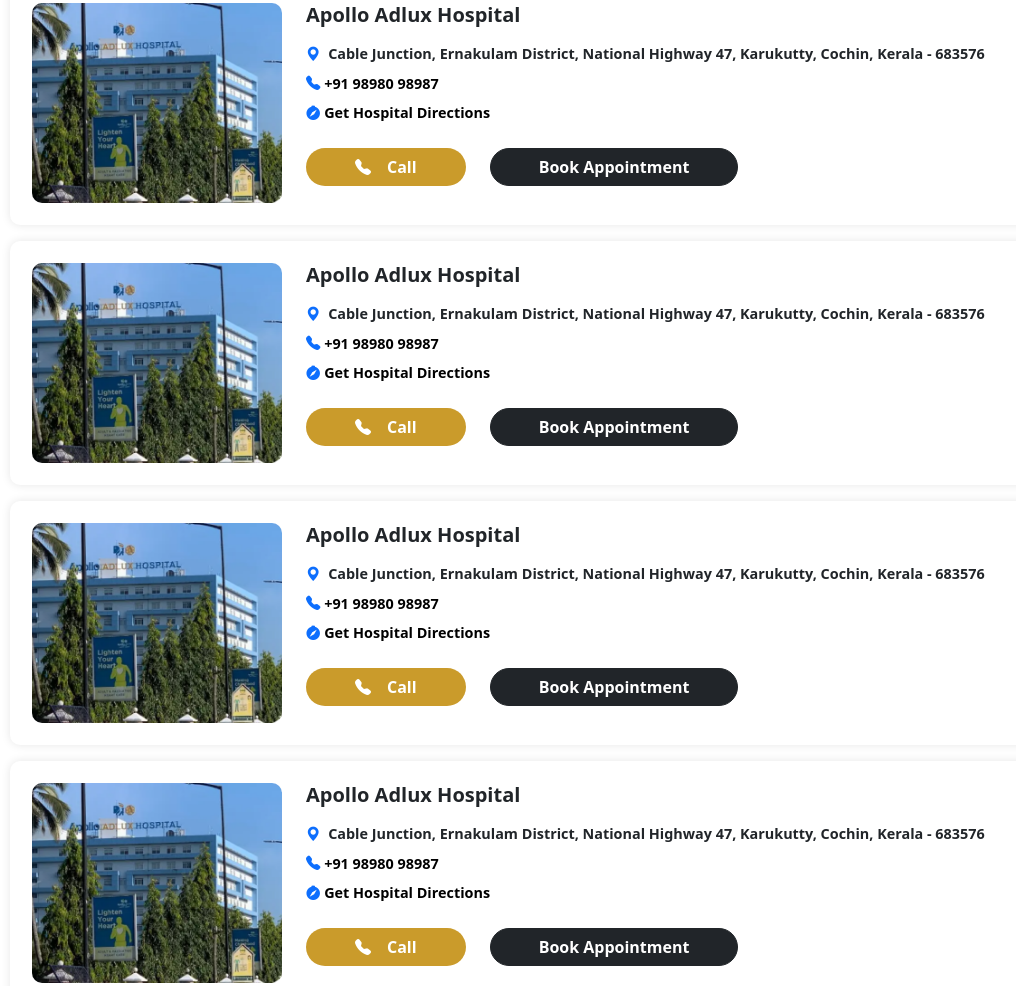
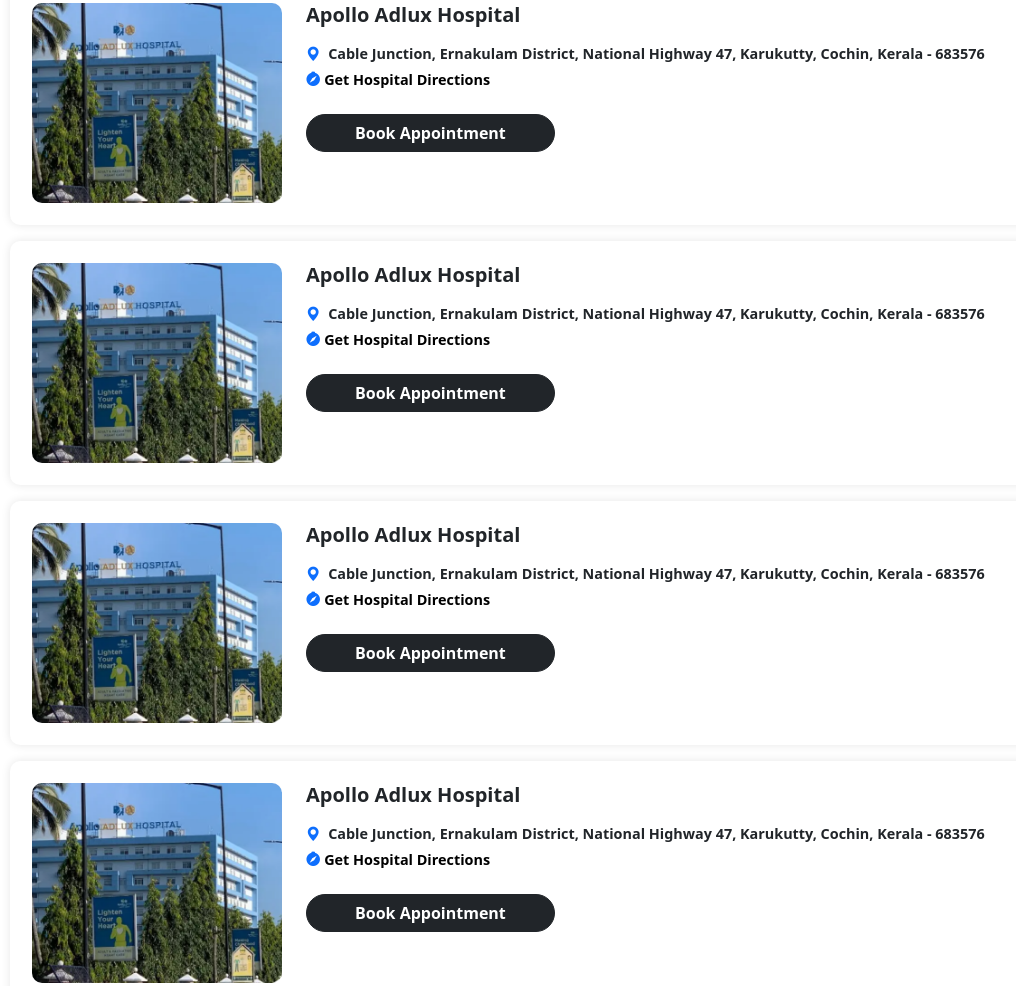
Before and after one commit to hariom-rcspl/wellness-nine, a plain HTML site: page hospitals.html in a window 1280 px wide. Shown: the part 479-1465 px from the top of the page, without its empty margins (72-1088 px from the left). Drawn offline with nearby package versions, Linux system fonts and the light colour scheme.

Commit message:
removed call button

```diff
--- a/hospitals.html
+++ b/hospitals.html
@@ -70,19 +70,14 @@
                         <i class="bi bi-geo-alt-fill text-primary me-1"></i>
                         Cable Junction, Ernakulam District, National Highway 47, Karukutty, Cochin, Kerala - 683576
                     </p>
-                    <p class="mb-1 text-small fw-semibold mt-2 mb-2">
-                        <i class="bi bi-telephone-fill text-primary"></i>
-                        <a href="#" class="text-decoration-none text-black">+91 98980 98987</a>
-                    </p>
+
                     <p class="mb-1 text-small fw-semibold">
                         <i class="bi bi-compass-fill text-primary"></i>
                         <a href="#" class="text-decoration-none text-black">Get Hospital Directions</a>
                     </p>
 
                     <div class="d-flex flex-wrap gap-4 mt-4">
-                        <button type="button"
-                            class="btn btn-golden btn-md hover-golden rounded-pill px-5 fw-bold gap-3 d-flex">
-                            <i class="bi bi-telephone-fill"></i> Call</button>
+
                         <button type="button" class="btn btn-dark btn-md rounded-pill px-5 fw-bold">Book
                             Appointment</button>
                     </div>
@@ -101,19 +96,14 @@
                         <i class="bi bi-geo-alt-fill text-primary me-1"></i>
                         Cable Junction, Ernakulam District, National Highway 47, Karukutty, Cochin, Kerala - 683576
                     </p>
-                    <p class="mb-1 text-small fw-semibold mt-2 mb-2">
-                        <i class="bi bi-telephone-fill text-primary"></i>
-                        <a href="#" class="text-decoration-none text-black">+91 98980 98987</a>
-                    </p>
+
                     <p class="mb-1 text-small fw-semibold">
                         <i class="bi bi-compass-fill text-primary"></i>
                         <a href="#" class="text-decoration-none text-black">Get Hospital Directions</a>
                     </p>
 
                     <div class="d-flex flex-wrap gap-4 mt-4">
-                        <button type="button"
-                            class="btn btn-golden btn-md hover-golden rounded-pill px-5 fw-bold gap-3 d-flex">
-                            <i class="bi bi-telephone-fill"></i> Call</button>
+
                         <button type="button" class="btn btn-dark btn-md rounded-pill px-5 fw-bold">Book
                             Appointment</button>
                     </div>
@@ -132,19 +122,14 @@
                         <i class="bi bi-geo-alt-fill text-primary me-1"></i>
                         Cable Junction, Ernakulam District, National Highway 47, Karukutty, Cochin, Kerala - 683576
                     </p>
-                    <p class="mb-1 text-small fw-semibold mt-2 mb-2">
-                        <i class="bi bi-telephone-fill text-primary"></i>
-                        <a href="#" class="text-decoration-none text-black">+91 98980 98987</a>
-                    </p>
+
                     <p class="mb-1 text-small fw-semibold">
                         <i class="bi bi-compass-fill text-primary"></i>
                         <a href="#" class="text-decoration-none text-black">Get Hospital Directions</a>
                     </p>
 
                     <div class="d-flex flex-wrap gap-4 mt-4">
-                        <button type="button"
-                            class="btn btn-golden btn-md hover-golden rounded-pill px-5 fw-bold gap-3 d-flex">
-                            <i class="bi bi-telephone-fill"></i> Call</button>
+
                         <button type="button" class="btn btn-dark btn-md rounded-pill px-5 fw-bold">Book
                             Appointment</button>
                     </div>
@@ -163,19 +148,14 @@
                         <i class="bi bi-geo-alt-fill text-primary me-1"></i>
                         Cable Junction, Ernakulam District, National Highway 47, Karukutty, Cochin, Kerala - 683576
                     </p>
-                    <p class="mb-1 text-small fw-semibold mt-2 mb-2">
-                        <i class="bi bi-telephone-fill text-primary"></i>
-                        <a href="#" class="text-decoration-none text-black">+91 98980 98987</a>
-                    </p>
+
                     <p class="mb-1 text-small fw-semibold">
                         <i class="bi bi-compass-fill text-primary"></i>
                         <a href="#" class="text-decoration-none text-black">Get Hospital Directions</a>
                     </p>
 
                     <div class="d-flex flex-wrap gap-4 mt-4">
-                        <button type="button"
-                            class="btn btn-golden btn-md hover-golden rounded-pill px-5 fw-bold gap-3 d-flex">
-                            <i class="bi bi-telephone-fill"></i> Call</button>
+
                         <button type="button" class="btn btn-dark btn-md rounded-pill px-5 fw-bold">Book
                             Appointment</button>
                     </div>
```
